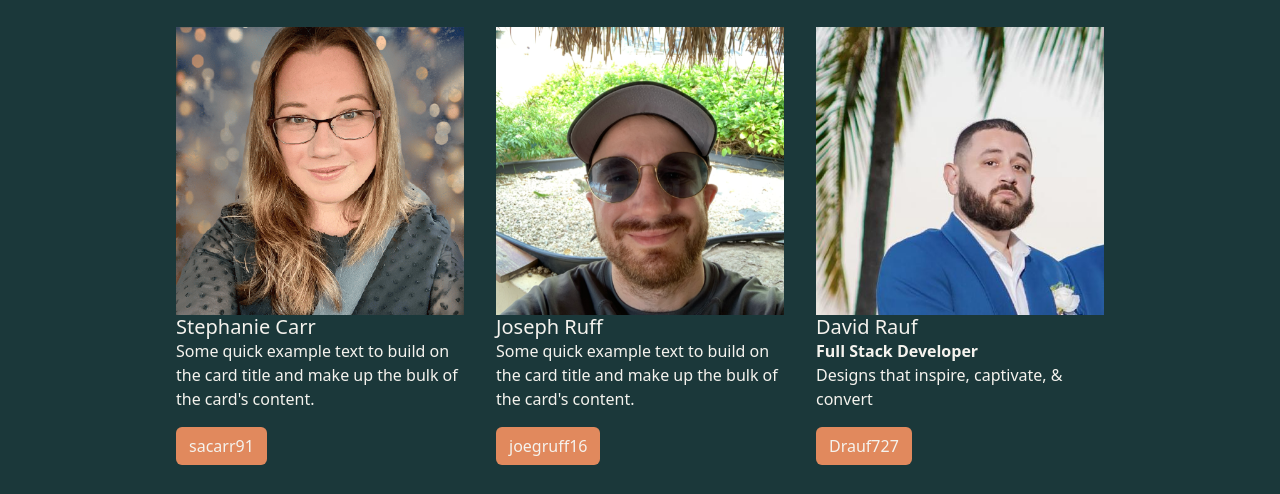
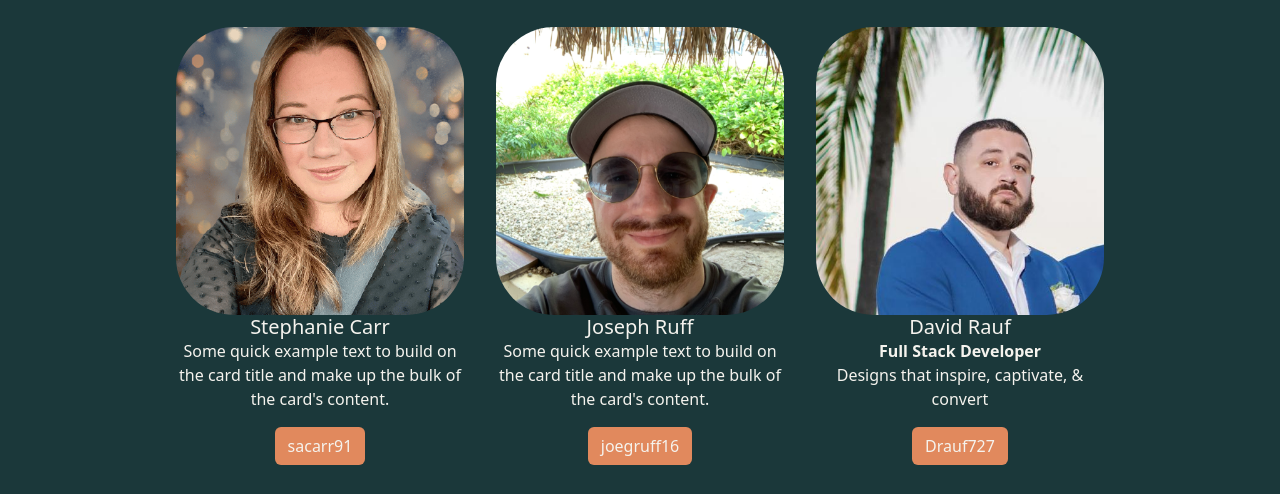
Before and after one commit to sacarr91/tutorHub, a website: page public/developers.html in a window 1280 px wide. Shown: the part 227-721 px from the top of the page. Drawn offline with nearby package versions, Linux system fonts and the light colour scheme; a web font is replaced by a local one.

Commit message:
roundedimages

```diff
--- a/public/assets/css/style.css
+++ b/public/assets/css/style.css
@@ -72,4 +72,10 @@ body {
 
 .developercard {
     margin: 1em;
+    justify-content: center;
+    text-align: center;
 }
+
+.developercard img {
+    border-radius: 20%;
+}
```
